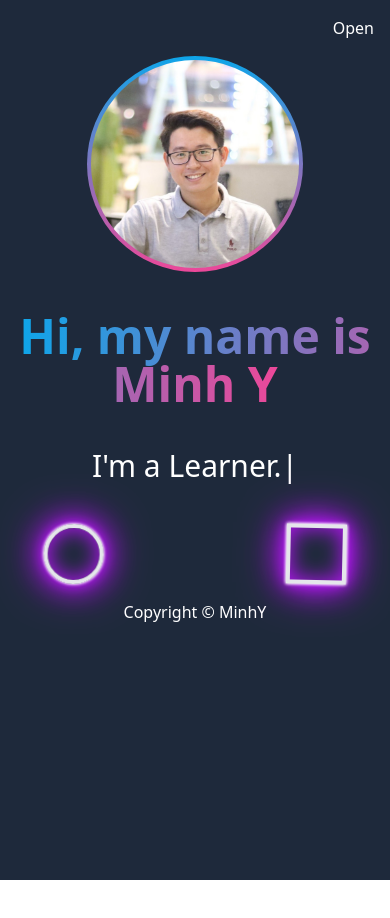
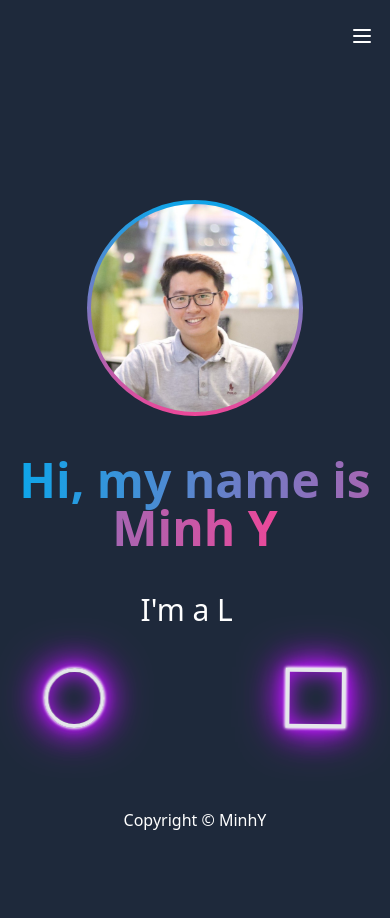
Before and after one commit to minhypro/minhy, a React (Create React App) app: page / in a window 390 px wide. Shown: the top 918 px of the page. Before the commit the page ends 880 px from the top, so only its background shows below. Built offline with nearby package versions, Linux system fonts and the light colour scheme; the HTML template or start-up script is replaced by a standard one.

Commit message:
update header with responsive

```diff
--- a/package.json
+++ b/package.json
@@ -3,6 +3,7 @@
   "version": "0.1.0",
   "private": true,
   "dependencies": {
+    "@material-tailwind/react": "^1.2.3",
     "@testing-library/jest-dom": "^5.16.5",
     "@testing-library/react": "^13.3.0",
     "@testing-library/user-event": "^13.5.0",
--- a/src/App.css
+++ b/src/App.css
@@ -2,37 +2,53 @@
   text-align: center;
 }
 
-.App-logo {
-  height: 40vmin;
-  pointer-events: none;
+.avatar-border {
+  width: 13.5rem;
+  height: 13.5rem;
 }
 
-@media (prefers-reduced-motion: no-preference) {
-  .App-logo {
-    animation: App-logo-spin infinite 20s linear;
-  }
+.circle {
+  width: 60px;
+  height: 60px;
+  border-width: 4px;
+  border-radius: 50%;
+  box-shadow: 0 0 .2rem #fff,
+  0 0 .2rem #fff,
+  0 0 2rem #bc13fe,
+  0 0 0.8rem #bc13fe,
+  0 0 2.8rem #bc13fe,
+  inset 0 0 1.3rem #bc13fe;
 }
 
-.App-header {
-  background-color: #282c34;
-  min-height: 100vh;
-  display: flex;
-  flex-direction: column;
-  align-items: center;
-  justify-content: center;
-  font-size: calc(10px + 2vmin);
-  color: white;
+.square {
+  margin-right: 100px;
+  width: 60px;
+  height: 60px;
+  border-width: 4px;
+  box-shadow: 0 0 .2rem #fff,
+  0 0 .2rem #fff,
+  0 0 2rem #bc13fe,
+  0 0 0.8rem #bc13fe,
+  0 0 2.8rem #bc13fe,
+  inset 0 0 1.3rem #bc13fe;
+
 }
 
-.App-link {
-  color: #61dafb;
+.link-underline {
+  border-bottom-width: 0;
+  background-image: linear-gradient(transparent, transparent), linear-gradient(#fff, #fff);
+  background-size: 0 3px;
+  background-position: 0 100%;
+  background-repeat: no-repeat;
+  transition: background-size .5s ease-in-out;
 }
 
-@keyframes App-logo-spin {
-  from {
-    transform: rotate(0deg);
-  }
-  to {
-    transform: rotate(360deg);
-  }
+.link-underline-color {
+  background-image: linear-gradient(transparent, transparent), linear-gradient(#38bdf8, #38bdf8)
 }
+
+a:hover .link-underline,
+.link-underline:hover {
+  background-size: 100% 3px;
+  background-position: 0 100%
+}
--- a/src/App.js
+++ b/src/App.js
@@ -12,7 +12,7 @@
   return (
     <div className='App pb-60 bg-slate-800 text-white'>
       <Header />
-      <div className='container mx-auto'>
+      <div className='mt-32 container mx-auto'>
         <div className='avatar-border rounded-full w-56 h-56 bg-gradient-to-b from-sky-500 to-pink-500 mx-auto flex items-center' >
           <img
             className='rounded-full w-52 h-52 mx-auto'
@@ -29,7 +29,7 @@
       <div className='text-3xl'>
         I'm a&nbsp;
         <TypeAnimation
-          sequence={[`Developer.`, 2500, `Learner.`, 2500, `Traveller.`, 2500]}
+          sequence={[`Web Developer.`, 2500, `Learner.`, 2500, `Traveller.`, 2500]}
           speed={1}
           wrapper='span'
           cursor={true}
@@ -56,5 +56,4 @@
   )
 }
 
-// Hi, my name is Minh Y <span className='text-3xl text-white font-normal'>/miŋ i:/</span>
 export default App
--- a/src/components/Footer.js
+++ b/src/components/Footer.js
@@ -3,7 +3,7 @@
 function Footer() {
   return (
     <footer>
-      <div className="container mx-auto px-4 my-4" >
+      <div className="container mx-auto my-20" >
        Copyright &copy; MinhY
       </div>
     </footer>
--- a/src/components/Header.js
+++ b/src/components/Header.js
@@ -1,22 +1,65 @@
-import React from 'react'
+import React, { useState, useEffect } from 'react'
+import { Navbar, MobileNav, Typography, IconButton } from '@material-tailwind/react'
 
-const Header = () => {
+export default function Header() {
+  const [openNav, setOpenNav] = useState(false)
   const navItems = ['about', 'project', 'contact']
+  useEffect(() => {
+    window.addEventListener('resize', () => window.innerWidth >= 960 && setOpenNav(false))
+  }, [])
+  const navList = navItems.map((item) => (
+    <Typography
+      as='div'
+      variant='small'
+      className='p-1 font-normal capitalize link-underline link-underline-color'
+    >
+      <a href={`#${item}`} className='flex items-center'>
+        {item}
+      </a>
+    </Typography>
+  ))
 
   return (
-    <div className='container'>
-      <nav className='flex justify-end'>
-        {navItems.map((item) => (
-          <a href={`#${item}`} key={item} className='p-4 text-gray-400 hover:text-white'>
-            <span className='capitalize hidden sm:inline-block  link-underline link-underline-color'>
-              {item}
-            </span>
-          </a>
-        ))}
-        <span className='p-4 sm:hidden'>Open</span>
-      </nav>
-    </div>
+    <Navbar className='mx-auto max-w-screen-xl py-6 px-4 lg:px-8 lg:py-8' color='transparent'>
+      <div className='container mx-auto flex items-center justify-end text-blue-gray-900'>
+        <div className='hidden lg:block'>
+          <ul className='mb-4 mt-2 flex flex-col gap-2 lg:mb-0 lg:mt-0 lg:flex-row lg:items-center lg:gap-6'>
+            {navList}
+          </ul>
+        </div>
+        <IconButton
+          variant='text'
+          className='ml-auto h-6 w-6 text-inherit hover:bg-transparent focus:bg-transparent active:bg-transparent lg:hidden'
+          ripple={false}
+          onClick={() => setOpenNav(!openNav)}
+        >
+          {openNav ? (
+            <svg
+              xmlns='http://www.w3.org/2000/svg'
+              fill='none'
+              className='h-6 w-6'
+              viewBox='0 0 24 24'
+              stroke='currentColor'
+              strokeWidth={2}
+            >
+              <path strokeLinecap='round' strokeLinejoin='round' d='M6 18L18 6M6 6l12 12' />
+            </svg>
+          ) : (
+            <svg
+              xmlns='http://www.w3.org/2000/svg'
+              className='h-6 w-6'
+              fill='none'
+              stroke='currentColor'
+              strokeWidth={2}
+            >
+              <path strokeLinecap='round' strokeLinejoin='round' d='M4 6h16M4 12h16M4 18h16' />
+            </svg>
+          )}
+        </IconButton>
+      </div>
+      <MobileNav open={openNav} className='container flex items-end flex-col'>
+        {navList}
+      </MobileNav>
+    </Navbar>
   )
 }
-
-export default Header
--- a/src/index.css
+++ b/src/index.css
@@ -6,23 +6,21 @@
     scroll-behavior: smooth;
 }
 
-.link-underline {
-    border-bottom-width: 0;
-    background-image: linear-gradient(transparent, transparent), linear-gradient(#fff, #fff);
-    background-size: 0 3px;
-    background-position: 0 100%;
-    background-repeat: no-repeat;
-    transition: background-size .5s ease-in-out;
+::-webkit-scrollbar {
+    width: 10px;
 }
 
-.link-underline-color {
-    background-image: linear-gradient(transparent, transparent), linear-gradient(#38bdf8, #38bdf8)
+::-webkit-scrollbar-track {
+    background: #f1f1f1;
 }
 
-a:hover .link-underline,
-.link-underline:hover {
-    background-size: 100% 3px;
-    background-position: 0 100%
+::-webkit-scrollbar-thumb {
+    background: #888;
+    ;
+}
+
+::-webkit-scrollbar-thumb:hover {
+    background: rgb(255, 45, 45);
 }
 
 *::selection {
@@ -32,35 +30,3 @@
 .typing-text:after {
     color: rgb(255, 118, 118);
 }
-
-.avatar-border {
-    width: 13.5rem;
-    height: 13.5rem;
-}
-
-.square {
-    margin-right: 100px;
-    width: 60px;
-    height: 60px;
-    border-width: 4px;
-    box-shadow: 0 0 .2rem #fff,
-    0 0 .2rem #fff,
-    0 0 2rem #bc13fe,
-    0 0 0.8rem #bc13fe,
-    0 0 2.8rem #bc13fe,
-    inset 0 0 1.3rem #bc13fe;
-
-}
-
-.circle {
-    width: 60px;
-    height: 60px;
-    border-width: 4px;
-    border-radius: 50%;
-    box-shadow: 0 0 .2rem #fff,
-    0 0 .2rem #fff,
-    0 0 2rem #bc13fe,
-    0 0 0.8rem #bc13fe,
-    0 0 2.8rem #bc13fe,
-    inset 0 0 1.3rem #bc13fe;
-}
```
Also changed, not shown: public/index.html (+0 -23 lines), 1 other file (tests, documents, lock files or other folders).
